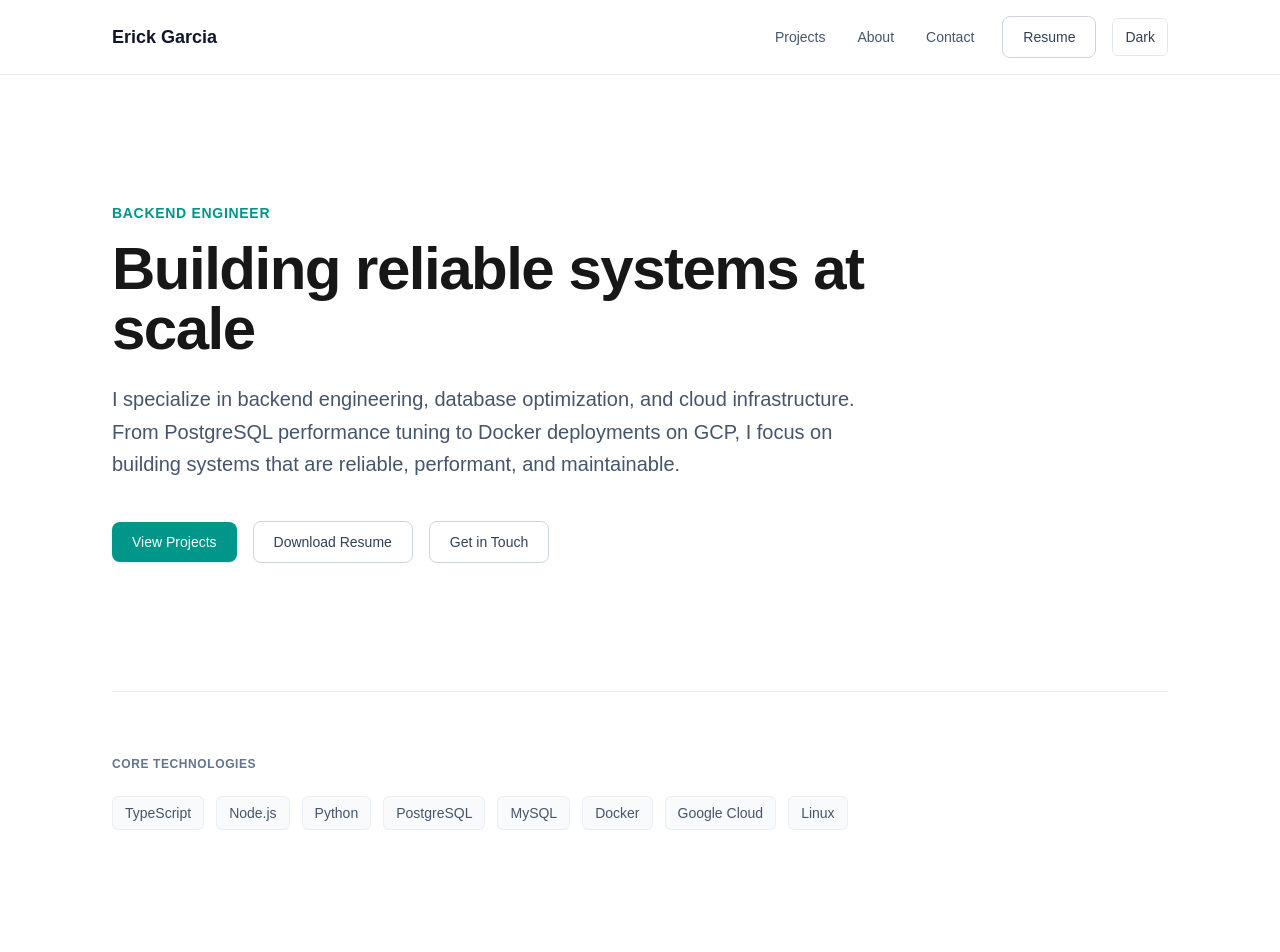
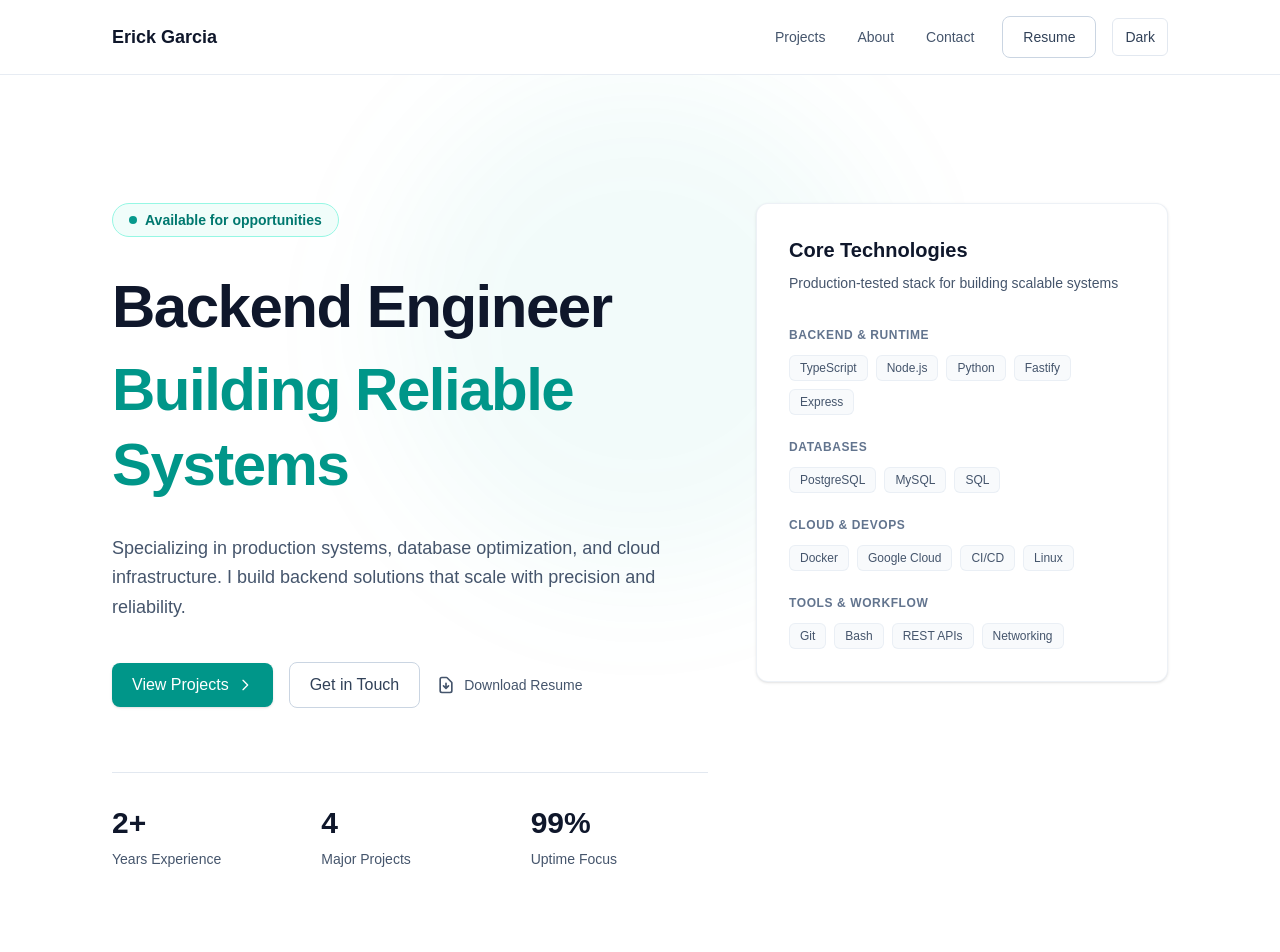
Before and after one commit to eggarcia98/portfolio, a Next.js app: page / in a window 1280 px wide. Shown: the top 952 px of the page. Built offline with nearby package versions, Linux system fonts and the light colour scheme.

Commit message:
style: enhance HomePage layout and content for improved clarity and engagement; add tech stack section and quick stats for better visibility of skills and experience

```diff
--- a/src/app/page.tsx
+++ b/src/app/page.tsx
@@ -9,53 +9,149 @@ export default function HomePage() {
 
             <main className="container-page">
                 {/* Hero Section */}
-                <section className="py-20 lg:py-32">
-                    <div className="max-w-4xl">
-                        <p className="text-sm font-semibold uppercase tracking-wider text-teal-600 dark:text-teal-400">
+                <section className="relative py-8 lg:py-32">
+                    {/* Background decoration */}
+                    <div className="absolute inset-0 -z-10 overflow-hidden">
+                        <div className="absolute left-[50%] top-0 h-125 w-125 -translate-x-1/2 rounded-full bg-teal-500/5 blur-3xl"></div>
+                    </div>
+
+                    <div className="mx-auto max-w-6xl">
+                        <div className="grid items-start gap-8 lg:grid-cols-12 lg:gap-12">
+                            {/* Left column - Main content */}
+                            <div className="lg:col-span-7">
+                                <div className="inline-flex items-center gap-2 rounded-full border border-teal-200 bg-teal-50 px-4 py-1.5 dark:border-teal-900/30 dark:bg-teal-900/20">
+                                    <div className="h-2 w-2 animate-pulse rounded-full bg-teal-600 dark:bg-teal-400"></div>
+                                    <span className="text-sm font-semibold text-teal-700 dark:text-teal-300">
+                                        Available for opportunities
+                                    </span>
+                                </div>
+
+                                <h1 className="mt-8 text-4xl font-bold tracking-tight text-slate-900 dark:text-white sm:text-5xl lg:text-6xl lg:leading-tight">
                                     Backend Engineer
+                                    <span className="mt-2 block text-teal-600 dark:text-teal-400">
+                                        Building Reliable Systems
+                                    </span>
+                                </h1>
+
+                                <p className="mt-8 text-lg leading-relaxed text-slate-600 dark:text-slate-300">
+                                    Specializing in production systems, database optimization, and cloud infrastructure.
+                                    I build backend solutions that scale with precision and reliability.
                                 </p>
 
-                        <h1 className="h1 mt-4">
-                            Building reliable systems at scale
-                        </h1>
+                                {/* CTA Buttons */}
+                                <div className="mt-10 flex flex-wrap items-center gap-4">
+                                    <Link href="/projects" className="btn btn-primary text-base">
+                                        <span>View Projects</span>
+                                        <svg className="ml-2 h-4 w-4" fill="none" stroke="currentColor" viewBox="0 0 24 24">
+                                            <path strokeLinecap="round" strokeLinejoin="round" strokeWidth={2} d="M9 5l7 7-7 7" />
+                                        </svg>
+                                    </Link>
 
-                        <p className="lead mt-6 max-w-3xl">
-                            I specialize in backend engineering, database optimization, and cloud infrastructure.
-                            From PostgreSQL performance tuning to Docker deployments on GCP, I focus on building
-                            systems that are reliable, performant, and maintainable.
-                        </p>
-
-                        <div className="mt-10 flex flex-wrap items-center gap-4">
-                            <Link href="/projects" className="btn btn-primary">
-                                View Projects
+                                    <Link href="/contact" className="btn btn-secondary text-base">
+                                        Get in Touch
                                     </Link>
 
                                     <a
                                         href="/Erick_Garcia_Resume.pdf"
                                         download
-                                className="btn btn-secondary"
+                                        className="group inline-flex items-center text-sm font-medium text-slate-600 transition-colors hover:text-slate-900 dark:text-slate-400 dark:hover:text-white"
                                     >
+                                        <svg className="mr-2 h-5 w-5" fill="none" stroke="currentColor" viewBox="0 0 24 24">
+                                            <path strokeLinecap="round" strokeLinejoin="round" strokeWidth={2} d="M12 10v6m0 0l-3-3m3 3l3-3m2 8H7a2 2 0 01-2-2V5a2 2 0 012-2h5.586a1 1 0 01.707.293l5.414 5.414a1 1 0 01.293.707V19a2 2 0 01-2 2z" />
+                                        </svg>
                                         Download Resume
                                     </a>
+                                </div>
 
-                            <Link href="/contact" className="btn btn-secondary">
-                                Get in Touch
-                            </Link>
+                                {/* Quick stats */}
+                                <div className="mt-16 grid grid-cols-3 gap-8 border-t border-slate-200 pt-8 dark:border-slate-800">
+                                    <div>
+                                        <div className="text-3xl font-bold text-slate-900 dark:text-white">2+</div>
+                                        <div className="mt-2 text-sm font-medium text-slate-600 dark:text-slate-400">Years Experience</div>
+                                    </div>
+                                    <div>
+                                        <div className="text-3xl font-bold text-slate-900 dark:text-white">4</div>
+                                        <div className="mt-2 text-sm font-medium text-slate-600 dark:text-slate-400">Major Projects</div>
+                                    </div>
+                                    <div>
+                                        <div className="text-3xl font-bold text-slate-900 dark:text-white">99%</div>
+                                        <div className="mt-2 text-sm font-medium text-slate-600 dark:text-slate-400">Uptime Focus</div>
                                     </div>
                                 </div>
-                </section>
+                            </div>
 
-                {/* Tech Stack */}
-                <section className="border-t border-slate-200 py-12 dark:border-slate-800 lg:py-16">
-                    <p className="text-xs font-semibold uppercase tracking-wider text-slate-500 dark:text-slate-400">
+                            {/* Right column - Tech Stack */}
+                            <div className="lg:col-span-5">
+                                <div className="surface p-8 lg:sticky lg:top-24">
+                                    <div className="mb-8">
+                                        <h2 className="text-xl font-bold text-slate-900 dark:text-white">
                                             Core Technologies
+                                        </h2>
+                                        <p className="mt-2 text-sm leading-relaxed text-slate-600 dark:text-slate-400">
+                                            Production-tested stack for building scalable systems
                                         </p>
-                    <div className="mt-6 flex flex-wrap gap-3">
-                        {['TypeScript', 'Node.js', 'Python', 'PostgreSQL', 'MySQL', 'Docker', 'Google Cloud', 'Linux'].map((tech) => (
-                            <span key={tech} className="chip text-sm py-1.5 px-3">
+                                    </div>
+
+                                    <div className="space-y-6">
+                                        {/* Backend */}
+                                        <div>
+                                            <h3 className="mb-3 text-xs font-semibold uppercase tracking-wider text-slate-500 dark:text-slate-400">
+                                                Backend & Runtime
+                                            </h3>
+                                            <div className="flex flex-wrap gap-2">
+                                                {['TypeScript', 'Node.js', 'Python', 'Fastify', 'Express'].map((tech) => (
+                                                    <span key={tech} className="chip">
                                                         {tech}
                                                     </span>
                                                 ))}
+                                            </div>
+                                        </div>
+
+                                        {/* Databases */}
+                                        <div>
+                                            <h3 className="mb-3 text-xs font-semibold uppercase tracking-wider text-slate-500 dark:text-slate-400">
+                                                Databases
+                                            </h3>
+                                            <div className="flex flex-wrap gap-2">
+                                                {['PostgreSQL', 'MySQL', 'SQL'].map((tech) => (
+                                                    <span key={tech} className="chip">
+                                                        {tech}
+                                                    </span>
+                                                ))}
+                                            </div>
+                                        </div>
+
+                                        {/* Cloud & DevOps */}
+                                        <div>
+                                            <h3 className="mb-3 text-xs font-semibold uppercase tracking-wider text-slate-500 dark:text-slate-400">
+                                                Cloud & DevOps
+                                            </h3>
+                                            <div className="flex flex-wrap gap-2">
+                                                {['Docker', 'Google Cloud', 'CI/CD', 'Linux'].map((tech) => (
+                                                    <span key={tech} className="chip">
+                                                        {tech}
+                                                    </span>
+                                                ))}
+                                            </div>
+                                        </div>
+
+                                        {/* Tools */}
+                                        <div>
+                                            <h3 className="mb-3 text-xs font-semibold uppercase tracking-wider text-slate-500 dark:text-slate-400">
+                                                Tools & Workflow
+                                            </h3>
+                                            <div className="flex flex-wrap gap-2">
+                                                {['Git', 'Bash', 'REST APIs', 'Networking'].map((tech) => (
+                                                    <span key={tech} className="chip">
+                                                        {tech}
+                                                    </span>
+                                                ))}
+                                            </div>
+                                        </div>
+                                    </div>
+                                </div>
+                            </div>
+                        </div>
                     </div>
                 </section>
 
```
Also changed, not shown: 1 other file (tests, documents, lock files or other folders). Lines whose indentation alone changed are shown as unchanged.
